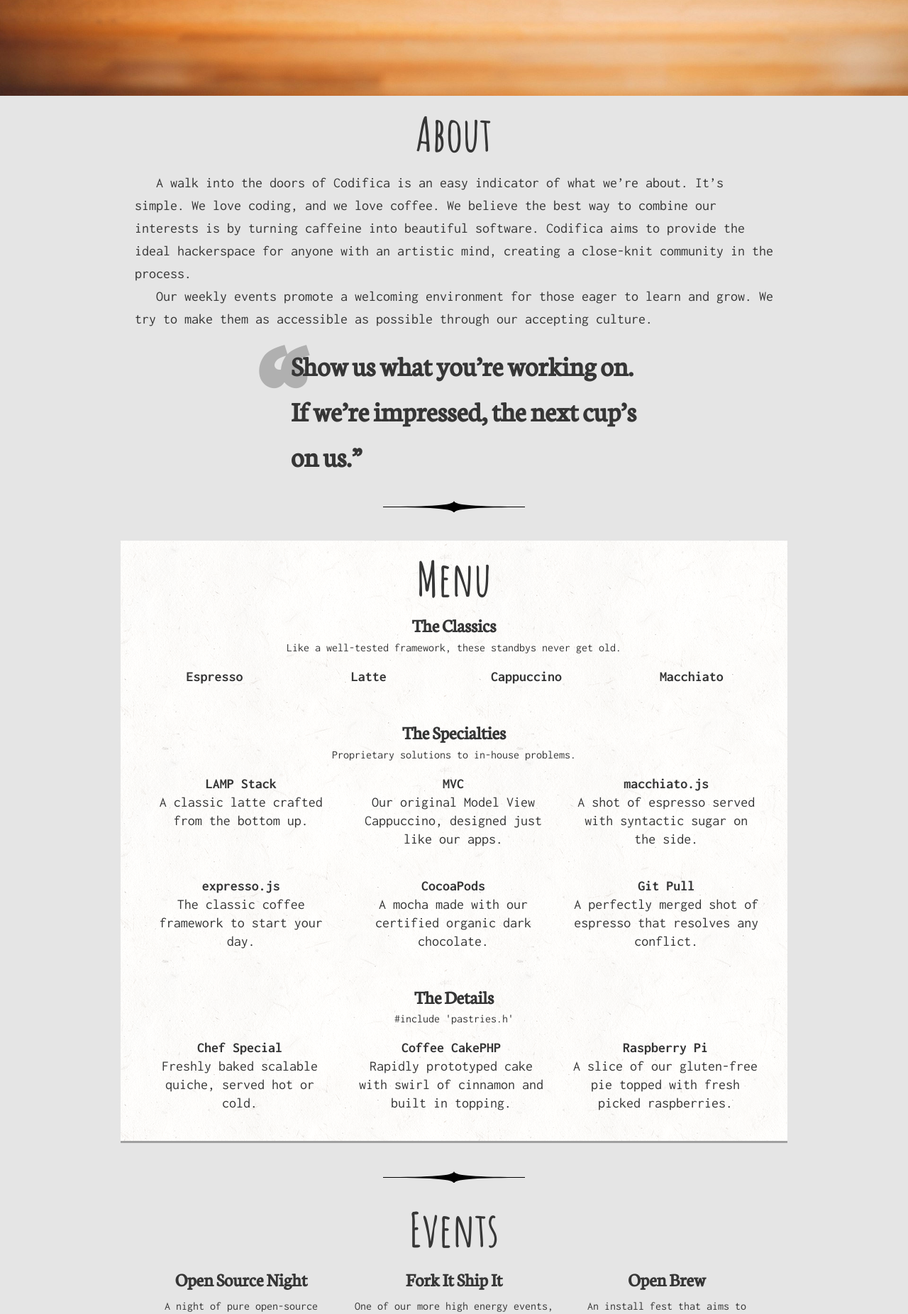
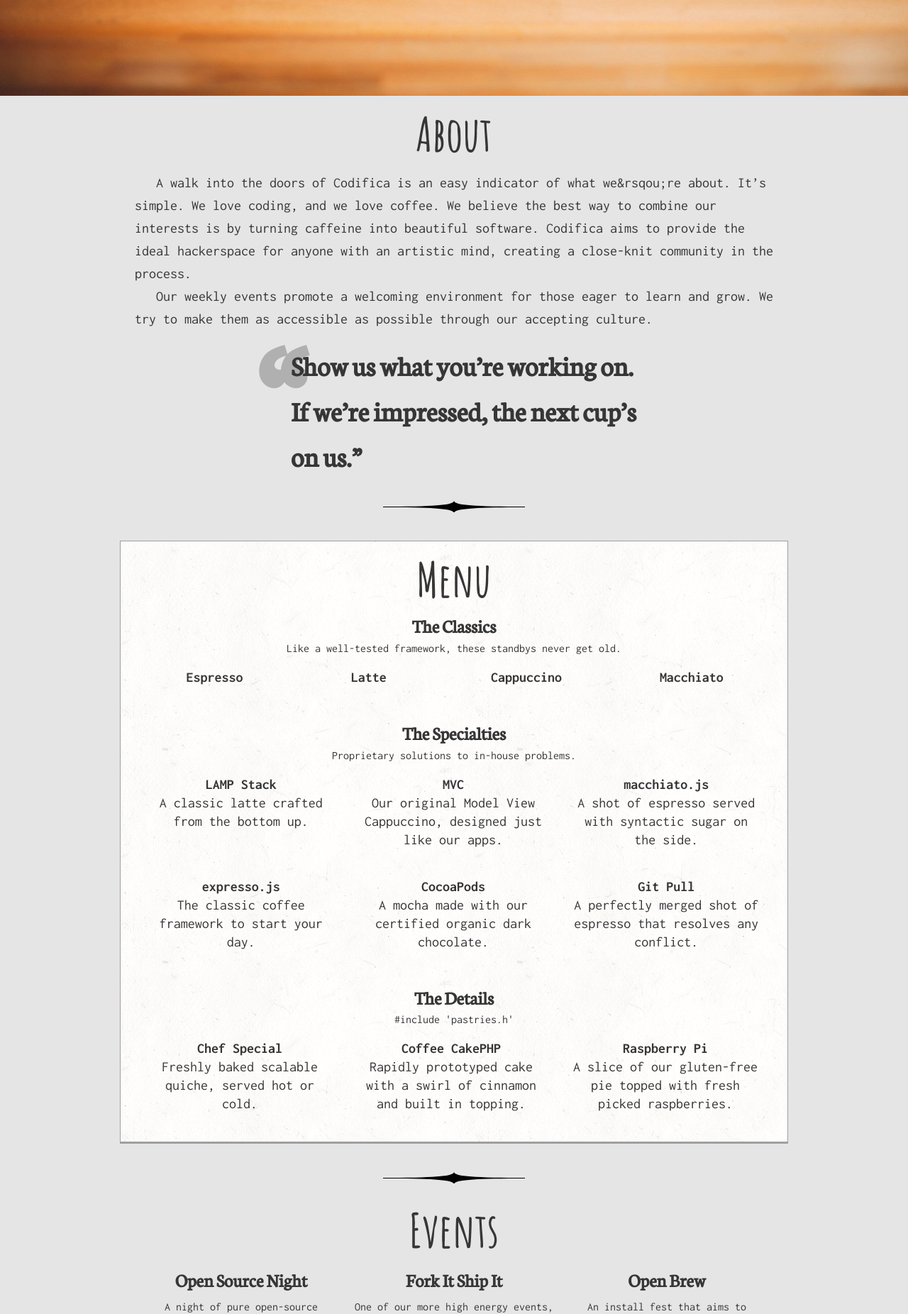
Before and after one commit to dastardlylemon/codifica, a PHP site: page /index.html in a window 1280 px wide. Shown: the part 665-2517 px from the top of the page at 71% size. Run offline with PHP 8.4, Linux system fonts and the light colour scheme; some libraries are stand-ins or nearby versions.

Commit message:
added border to menu

```diff
--- a/css/styles.css
+++ b/css/styles.css
@@ -213,6 +213,7 @@ a:hover {
 #menu .content {
   background-image: url('../img/bg.png');
   padding: 20px;
+  border: 1px solid #9f9f9f;
   border-bottom: 3px solid #9f9f9f;
 }
 
--- a/index.html
+++ b/index.html
@@ -27,7 +27,7 @@
     <div class="content">
       <h1>About</h1>
       <p>
-        A walk into the doors of Codifica is an easy indicator of what we’re about. It’s simple. We love coding, and we love coffee. We believe the best way to combine our interests is by turning caffeine into beautiful software. Codifica aims to provide the ideal hackerspace for anyone with an artistic mind, creating a close-knit community in the process.
+        A walk into the doors of Codifica is an easy indicator of what we&rsqou;re about. It&rsquo;s simple. We love coding, and we love coffee. We believe the best way to combine our interests is by turning caffeine into beautiful software. Codifica aims to provide the ideal hackerspace for anyone with an artistic mind, creating a close-knit community in the process.
       </p>
       <p>
         Our weekly events promote a welcoming environment for those eager to learn and grow. We try to make them as accessible as possible through our accepting culture.
@@ -101,7 +101,7 @@
           </td>
           <td>
             <h3>Coffee CakePHP</h3>
-            Rapidly prototyped cake with swirl of cinnamon and built in topping.
+            Rapidly prototyped cake with a swirl of cinnamon and built in topping.
           </td>
           <td>
             <h3>Raspberry Pi</h3>
--- a/index.php
+++ b/index.php
@@ -27,7 +27,7 @@
     <div class="content">
       <h1>About</h1>
       <p>
-        A walk into the doors of Codifica is an easy indicator of what we’re about. It’s simple. We love coding, and we love coffee. We believe the best way to combine our interests is by turning caffeine into beautiful software. Codifica aims to provide the ideal hackerspace for anyone with an artistic mind, creating a close-knit community in the process.
+        A walk into the doors of Codifica is an easy indicator of what we&rsqou;re about. It&rsquo;s simple. We love coding, and we love coffee. We believe the best way to combine our interests is by turning caffeine into beautiful software. Codifica aims to provide the ideal hackerspace for anyone with an artistic mind, creating a close-knit community in the process.
       </p>
       <p>
         Our weekly events promote a welcoming environment for those eager to learn and grow. We try to make them as accessible as possible through our accepting culture.
```
